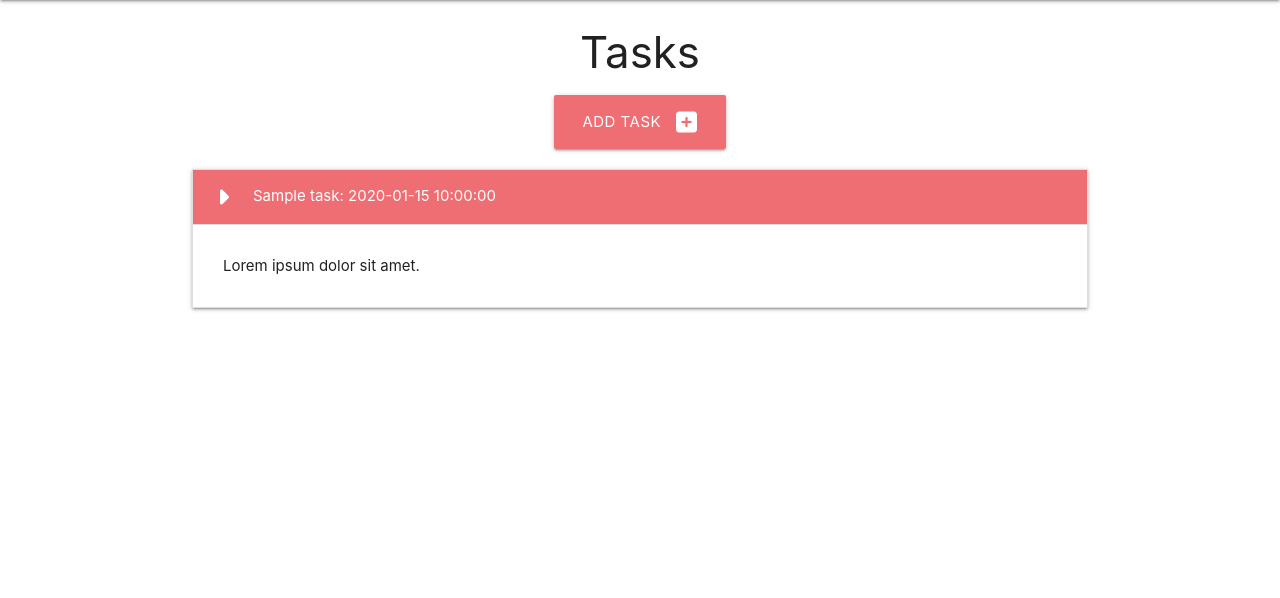
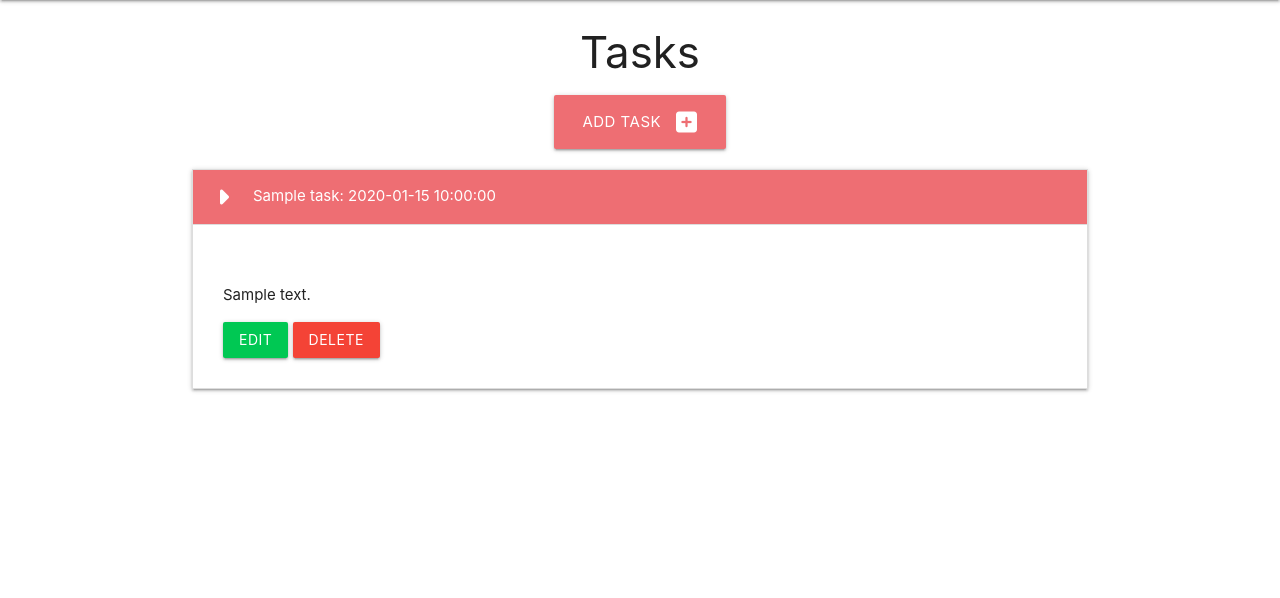
Before and after one commit to amorychambers/task-manager, a Python web app: template taskmanager/templates/tasks.html in a window 1280 px wide, after a click that opens the changed part. Shown: the part 64-662 px from the top of the page. Run offline with Jinja, Linux system fonts and the light colour scheme; the template is opened without the code that fills it: most values are stand-ins (such as "Sample title", 1, 10 or a date in 2020); some libraries are stand-ins or nearby versions.

Commit message:
add tasks from database to tasks.html template

```diff
--- a/taskmanager/static/js/script.js
+++ b/taskmanager/static/js/script.js
@@ -9,12 +9,12 @@
     M.Datepicker.init(datepicker, {format: "dd mmmm, yyyy", i18n: {done: "Select"}})
     M.FormSelect.init(selector)
     M.Collapsible.init(collapsible, {
-      onOpenEnd: function(e){
+      onOpenStart: function(e){
         let div = e.firstElementChild
         let icon = div.firstElementChild
         icon.classList.remove("fa-caret-down")
         icon.classList.add("fa-caret-right")
-    }, onCloseEnd: function(e){
+    }, onCloseStart: function(e){
         let div = e.firstElementChild
         let icon = div.firstElementChild
         icon.classList.remove("fa-caret-right")
--- a/taskmanager/templates/tasks.html
+++ b/taskmanager/templates/tasks.html
@@ -20,8 +20,23 @@
             <i class="fas fa-circle-exclamation"></i>
             {% endif %}
           </div>
-          <div class="collapsible-body"><span>Lorem ipsum dolor sit amet.</span></div>
+          <div class="collapsible-body">
+            <h3>{{ categories|map(id == task.category_id)|attr("category_name")|string }}</h3>
+            <p>{{ task.task_description }}</p>
+            <a href="" class="btn green accent-4">Edit</a>
+            <a href="#modal-{{ task.id }}" class="btn red modal-trigger">Delete</a>
+          </div>
         </li>
+        <div id="modal-{{ task.id }}" class="modal">
+            <div class="modal-content">
+              <h4>Are you sure you want to delete this task?</h4>
+              <p>This will delete the task permanently.</p>
+            </div>
+            <div class="modal-footer">
+              <a href="#!" class="btn grey modal-close">Cancel</a>
+              <a href="{{ url_for('delete_task', task_id=task.id) }}" class="waves-effect red btn">Delete</a>
+            </div>
+          </div>
         {% endfor %}
       </ul>
 </div>
```
Also changed, not shown: taskmanager/routes.py (+9 -1 lines).
